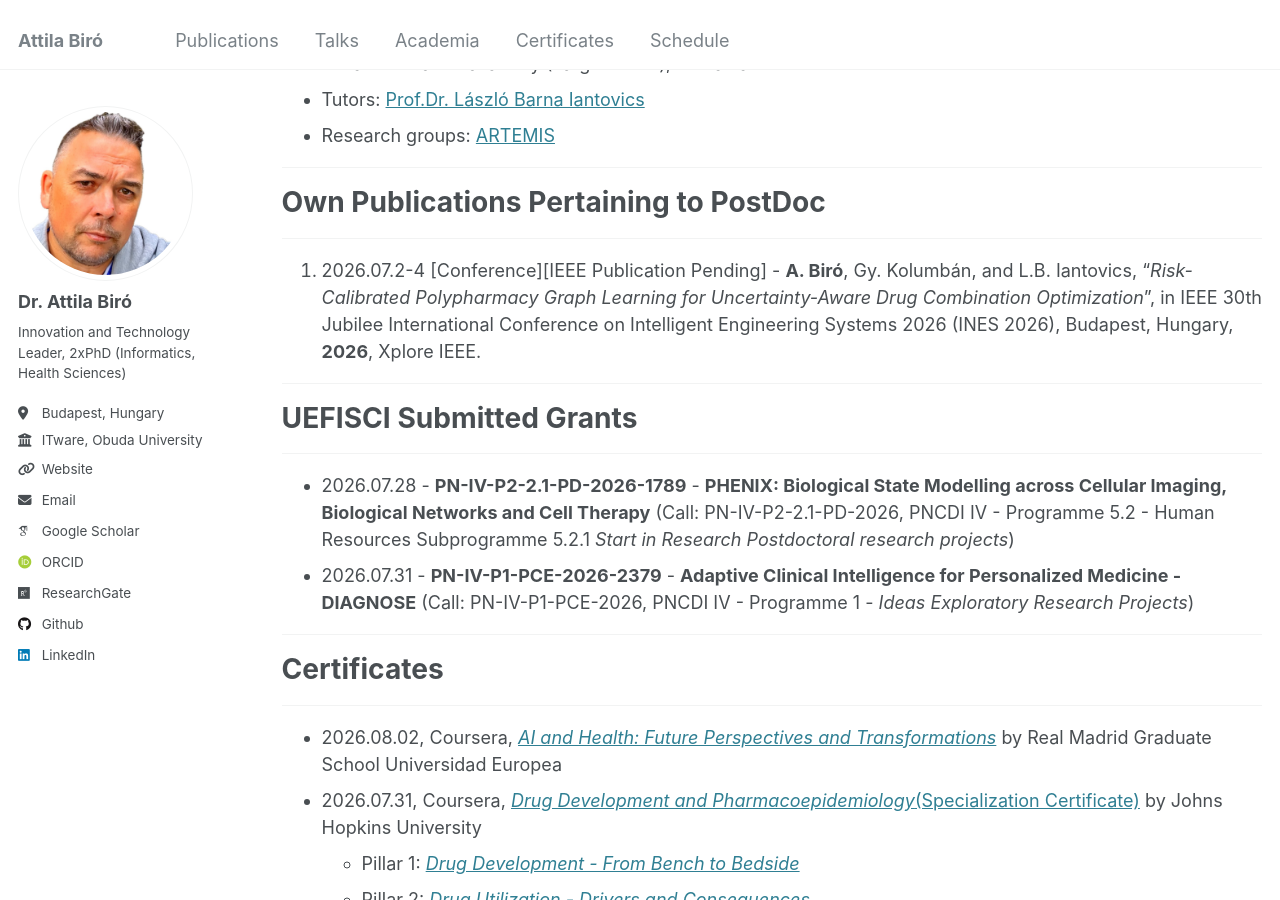
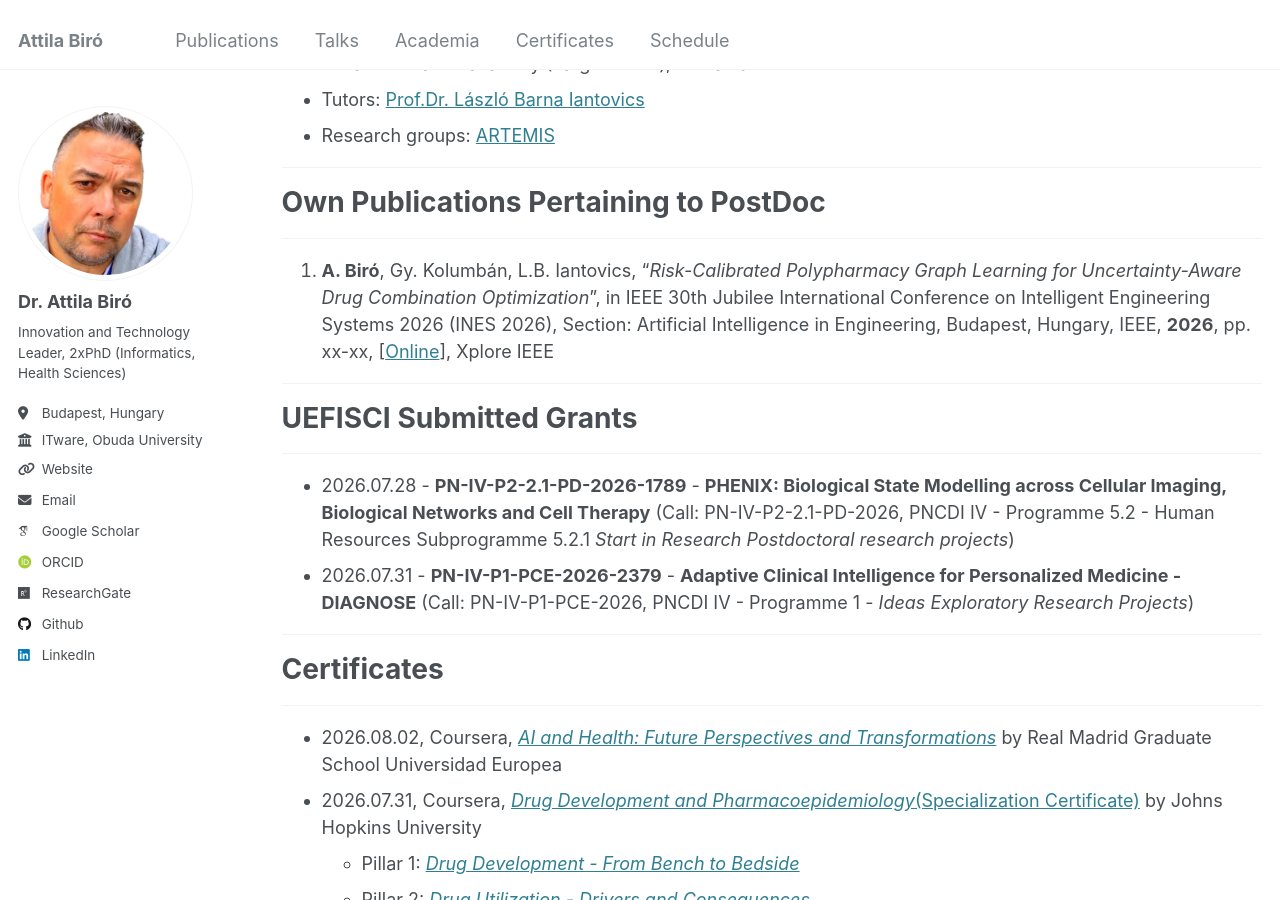
Before and after one commit to biroka/biroka.github.io, a Jekyll site: the page built from _pages/postdoc_umfst.md, in a window 1280 px wide and 900 px high, scrolled down 308 px. Built offline with Jekyll 4.4.1, drawn with Linux system fonts in a browser that asks for light colours; some web fonts are replaced.

Commit message:
Revise publication details for clarity and completeness
Updated publication entry with additional details and formatting.

```diff
--- a/_pages/postdoc_umfst.md
+++ b/_pages/postdoc_umfst.md
@@ -19,7 +19,7 @@ author_profile: true
 ***
 # Own Publications Pertaining to PostDoc
 ***
-1. 2026.07.2-4 [Conference][IEEE Publication Pending] - **A. Biró**, Gy. Kolumbán, and L.B. Iantovics, "_Risk-Calibrated Polypharmacy Graph Learning for Uncertainty-Aware Drug Combination Optimization_", in IEEE 30th Jubilee International Conference on Intelligent Engineering Systems 2026 (INES 2026), Budapest, Hungary, **2026**, Xplore IEEE.
+1. **A. Biró**, Gy. Kolumbán, L.B. Iantovics, "_Risk-Calibrated Polypharmacy Graph Learning for Uncertainty-Aware Drug Combination Optimization_", in IEEE 30th Jubilee International Conference on Intelligent Engineering Systems 2026 (INES 2026), Section: Artificial Intelligence in Engineering, Budapest, Hungary, IEEE, **2026**, pp. xx-xx, [<a target="_new" href="xxx">Online</a>], Xplore IEEE
 
 ***
 # UEFISCI Submitted Grants
```
